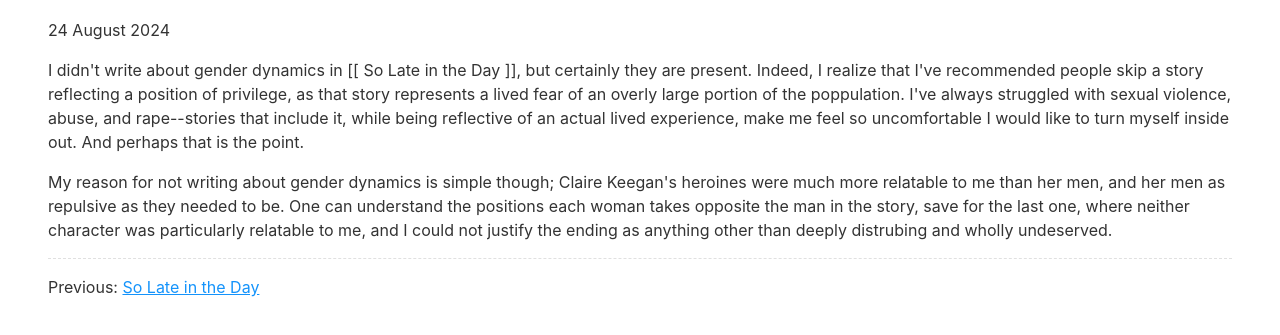
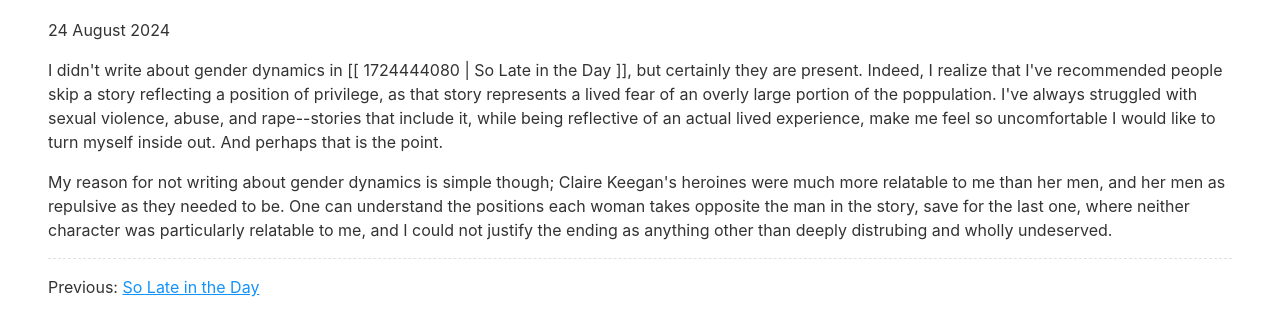
Before and after one commit to thatrandybrown/thatrandybrown.github.io, an Eleventy site: page content/notes/1724447053.md in a window 1280 px wide. Shown: the part 113-448 px from the top of the page. Built offline with nearby package versions, Linux system fonts and the light colour scheme; Eleventy itself is replaced by a stand-in of ours; files that its build step writes are made by us from their sources; what markdown-it-wikilinks would draw is missing.

Commit message:
fix slug

```diff
--- a/content/notes/1724447053.md
+++ b/content/notes/1724447053.md
@@ -2,6 +2,6 @@
 title: Gender Dynamics
 ---
 
-I didn't write about gender dynamics in [[ So Late in the Day ]], but certainly they are present. Indeed, I realize that I've recommended people skip a story reflecting a position of privilege, as that story represents a lived fear of an overly large portion of the poppulation. I've always struggled with sexual violence, abuse, and rape--stories that include it, while being reflective of an actual lived experience, make me feel so uncomfortable I would like to turn myself inside out. And perhaps that is the point.
+I didn't write about gender dynamics in [[ 1724444080 | So Late in the Day ]], but certainly they are present. Indeed, I realize that I've recommended people skip a story reflecting a position of privilege, as that story represents a lived fear of an overly large portion of the poppulation. I've always struggled with sexual violence, abuse, and rape--stories that include it, while being reflective of an actual lived experience, make me feel so uncomfortable I would like to turn myself inside out. And perhaps that is the point.
 
 My reason for not writing about gender dynamics is simple though; Claire Keegan's heroines were much more relatable to me than her men, and her men as repulsive as they needed to be. One can understand the positions each woman takes opposite the man in the story, save for the last one, where neither character was particularly relatable to me, and I could not justify the ending as anything other than deeply distrubing and wholly undeserved.
```
